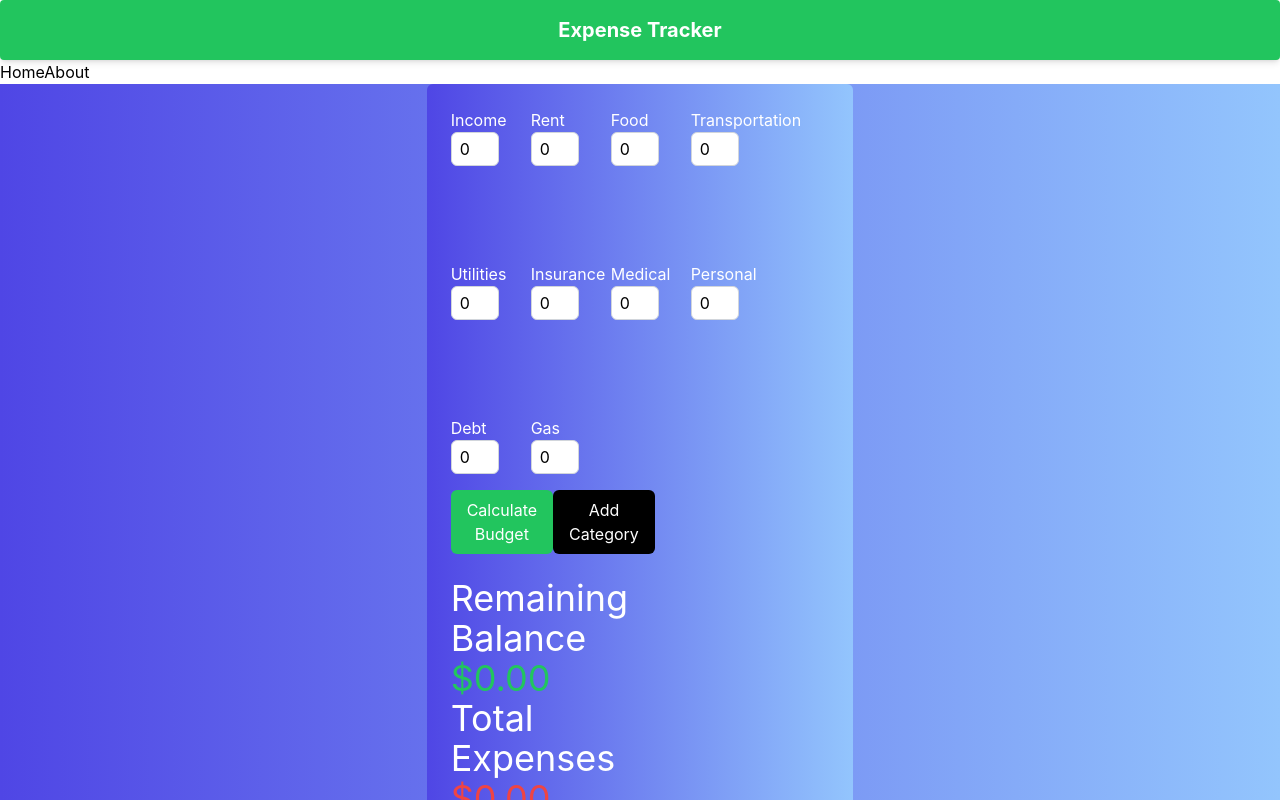
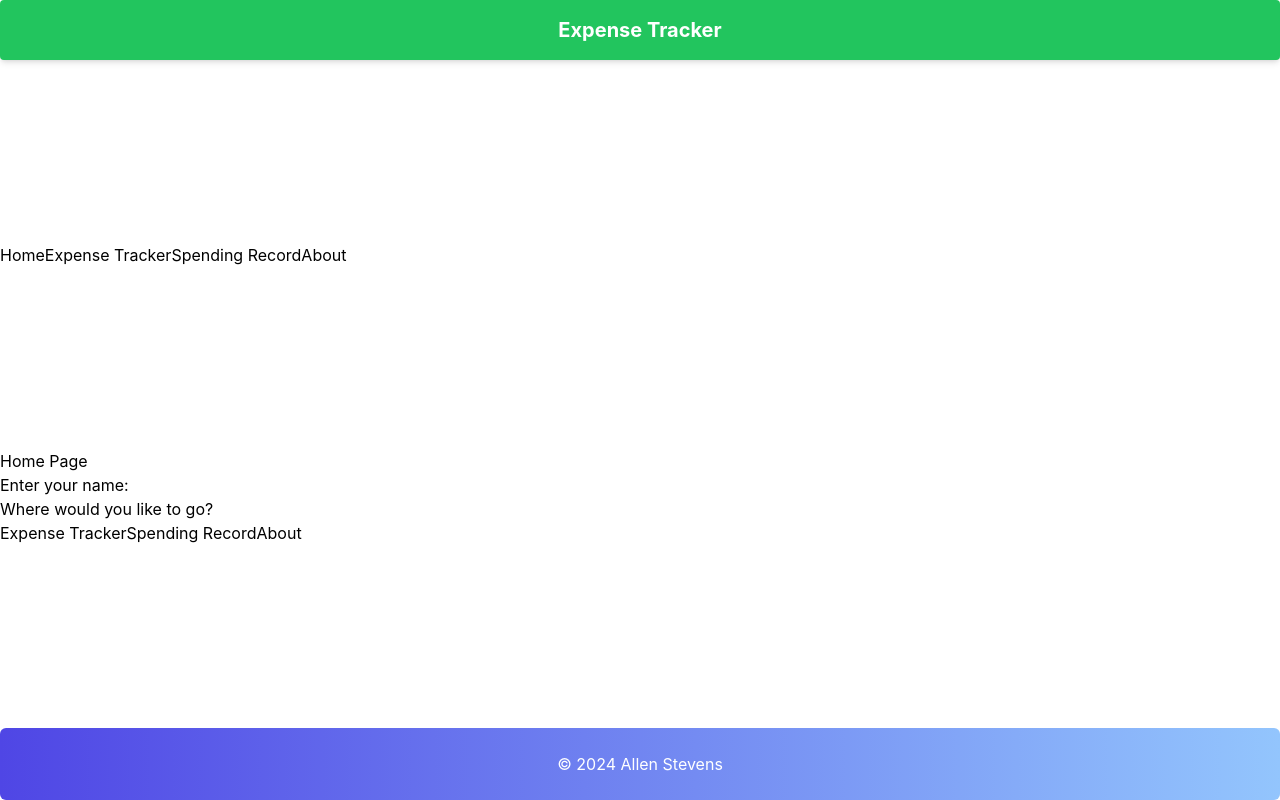
Before and after one commit to astevens246/expense-tracker, a React (Create React App) app: page / in a window 1280 px wide. Built offline with nearby package versions, Linux system fonts and the light colour scheme.

Commit message:
added home compenent and nav bar

```diff
--- a/src/App.js
+++ b/src/App.js
@@ -6,6 +6,7 @@ import Header from './components/Header';
 import Footer from './components/Footer';
 import Fields from './components/Fields';
 import About from './components/About';
+import Home from './components/Home';
 import './tailwind.css';
 
 function App() {
@@ -27,10 +28,13 @@ function App() {
         <Header />
         <nav>
           <Link to="/">Home</Link>
+          <Link to="/fields">Expense Tracker</Link>
+          <Link to="/spending">Spending Record</Link>
           <Link to="/about">About</Link>
         </nav>
         <Routes>
-          <Route path="/" element={
+          <Route path="/" element={<Home />} />
+          <Route path="/fields" element={
             <div className="bg-gradient-to-r from-indigo-600 to-blue-300 flex flex-col items-center justify-center">
               <div className="bg-gradient-to-r from-indigo-600 to-blue-300 p-6 rounded-md text-white max-w-full w-full sm:w-3/4 lg:w-1/2 xl:w-1/3 mx-auto">
                 <div className="grid grid-cols-1 sm:grid-cols-2 md:grid-cols-3 gap-4">
--- /dev/null
+++ b/src/components/Home.js
@@ -0,0 +1,25 @@
+// src/components/About.js
+import React, {useState}from 'react';
+import { Link } from 'react-router-dom';
+
+const Home = () => {
+    const [name, setName] = useState('');
+  return (
+    <div>
+      <h1>Home Page</h1>
+      <p>
+        Enter your name:
+        <input type="text" value={name} onChange={e => setName(e.target.value)} />
+      </p>
+      {name && <p>Hi {name}, Welcome to the expense tracker! We're glad you're here.</p>}
+      <nav>
+        <p>Where would you like to go?</p>
+        <Link to="/expense">Expense Tracker</Link>
+        <Link to="/spending">Spending Record</Link>
+        <Link to="/about">About</Link>
+      </nav>
+    </div>
+  );
+}
+
+export default Home;
```
